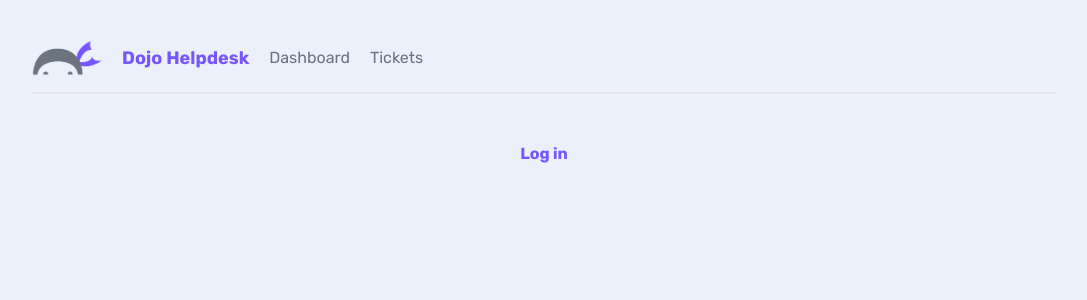
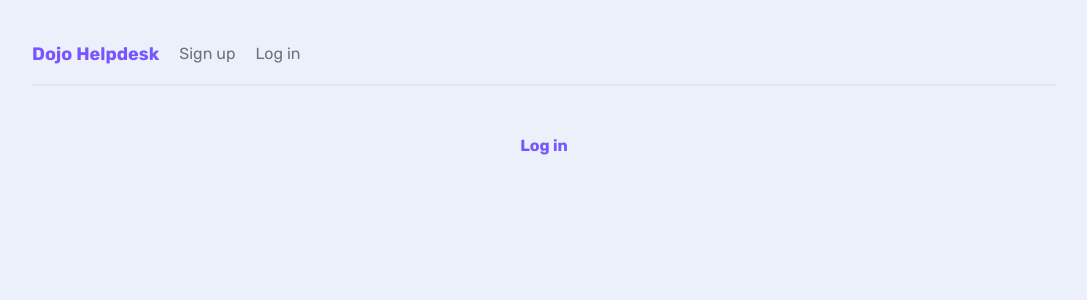
Before and after one commit to Eynvaav/dojo-helpdesk, a Next.js app: page /login in a window 1280 px wide. Shown: the top 300 px of the page, without its empty margins (96-1183 px from the left). Built offline with nearby package versions, Linux system fonts and the light colour scheme.

Commit message:
nested layouts

```diff
--- /dev/null
+++ b/app/(auth)/layout.jsx
@@ -0,0 +1,14 @@
+import Link from 'next/link';
+
+export default function layout({ children }) {
+	return (
+		<>
+			<nav>
+				<h1>Dojo Helpdesk</h1>
+				<Link href='/signup'>Sign up</Link>
+				<Link href='/login'>Log in</Link>
+			</nav>
+			{children}
+		</>
+	);
+}
--- /dev/null
+++ b/app/(dashboard)/layout.jsx
@@ -0,0 +1,10 @@
+import Navbar from '../components/Navbar';
+
+export default function DashboardLayout({ children }) {
+	return (
+		<>
+			<Navbar />
+			{children}
+		</>
+	);
+}
--- a/app/layout.jsx
+++ b/app/layout.jsx
@@ -1,8 +1,5 @@
 import './globals.css';
 import { Rubik } from 'next/font/google';
-
-// components
-import Navbar from './components/Navbar';
 
 const rubik = Rubik({ subsets: ['latin'] });
 
@@ -14,10 +11,7 @@ export const metadata = {
 export default function RootLayout({ children }) {
 	return (
 		<html lang='en'>
-			<body className={rubik.className}>
-				<Navbar />
-				{children}
-			</body>
+			<body className={rubik.className}>{children}</body>
 		</html>
 	);
 }
```
